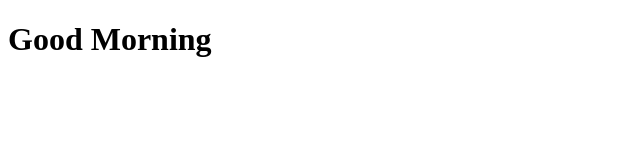
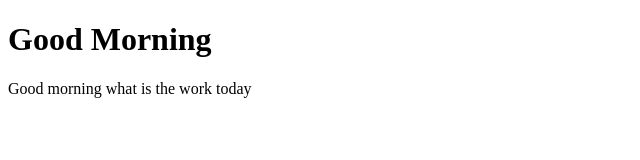
Before and after one commit to ChSaimanikanta/git_practise, a plain HTML site: page index.html in a window 1280 px wide. Shown: the whole page, without its empty margins (0-640 px from the left). Drawn offline with Linux system fonts and the light colour scheme.

Commit message:
changes by spandana

```diff
--- a/index.html
+++ b/index.html
@@ -7,5 +7,6 @@
 </head>
 <body>
     <h1>Good Morning</h1>
+    <p>Good morning what is the work today</p>
 </body>
 </html>
```
